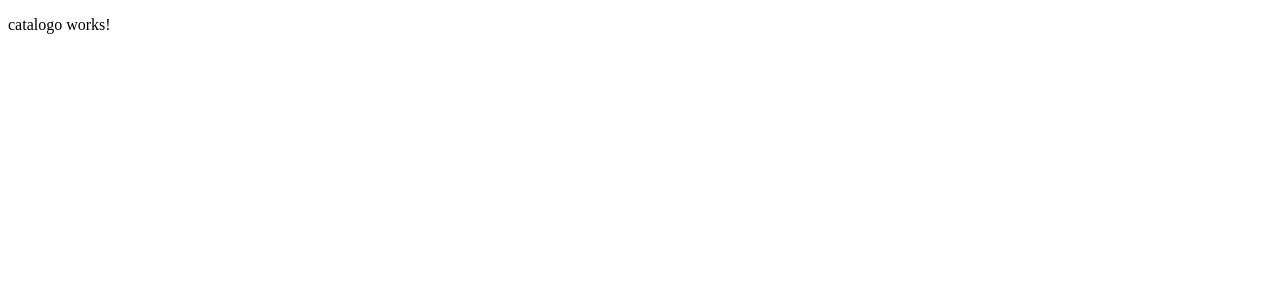
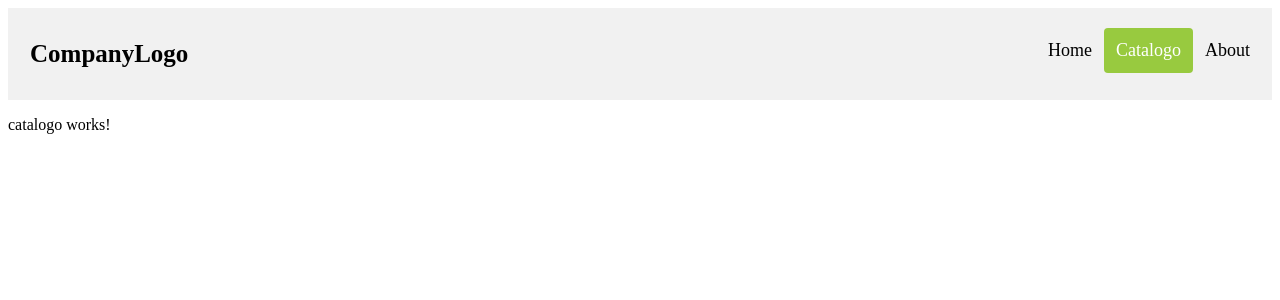
Before and after one commit to KevinFiorentino/angular-modules, an Angular app: page /catalogo in a window 1280 px wide. Shown: the top 300 px of the page. Built offline with nearby package versions, Linux system fonts and the light colour scheme.

Commit message:
RouterLink y RouterActivate

```diff
--- a/src/app/app.component.html
+++ b/src/app/app.component.html
@@ -1 +1,3 @@
+<app-nav-bar></app-nav-bar>
+
 <router-outlet></router-outlet>
--- a/src/app/app.module.ts
+++ b/src/app/app.module.ts
@@ -7,13 +7,15 @@ import { AppComponent } from './app.component';
 import { AboutComponent } from './components/about/about.component';
 import { CatalogoComponent } from './components/catalogo/catalogo.component';
 import { HomeComponent } from './components/home/home.component';
+import { NavBarComponent } from './components/nav-bar/nav-bar.component';
 
 @NgModule({
   declarations: [
     AppComponent,
     CatalogoComponent,
     AboutComponent,
-    HomeComponent
+    HomeComponent,
+    NavBarComponent
   ],
   imports: [
     BrowserModule,
--- /dev/null
+++ b/src/app/components/nav-bar/nav-bar.component.html
@@ -0,0 +1,13 @@
+<header class="header">
+    <div class="d-flex-mobile">
+        <a href="#" class="logo">CompanyLogo</a>
+    </div>
+    <div class="header-right hidde-menu">
+        <a routerLink="/home" routerLinkActive="active">Home</a>
+        <a routerLink="/catalogo" routerLinkActive="active">Catalogo</a>
+        <!-- <a [routerLink]="['/catalogo', electronica]" routerLinkActive="active">Electrónica</a>
+        <a [routerLink]="['/catalogo', 12]" routerLinkActive="active">Categoría 12</a>
+        <a [routerLink]="['/catalogo', 13ABC]" routerLinkActive="active">Categoría 13ABC</a> -->
+        <a routerLink="/about" routerLinkActive="active">About</a>
+    </div>
+</header>
--- /dev/null
+++ b/src/app/components/nav-bar/nav-bar.component.scss
@@ -0,0 +1,56 @@
+.header {
+  overflow: hidden;
+  background-color: #f1f1f1;
+  padding: 20px 10px;
+
+  a {
+    float: left;
+    color: black;
+    text-align: center;
+    padding: 12px;
+    text-decoration: none;
+    font-size: 18px;
+    border-radius: 4px;
+
+    &.logo {
+      font-size: 25px;
+      font-weight: bold;
+    }
+  }
+
+  a:hover {
+    background-color: #ddd;
+    color: black;
+  }
+
+  a.active {
+    background-color: #98ca3f;
+    color: white;
+  }
+
+  .header-right {
+    float: right;
+  }
+}
+
+/* Header Mobile */
+@media screen and (max-width: 512px) {
+  .d-flex-mobile {
+    display: flex;
+    justify-content: space-between;
+    align-items: center;
+  }
+  .header {
+    a {
+      float: none;
+      display: block;
+      text-align: left;
+    }
+    .header-right {
+      float: none;
+    }
+  }
+  .hidde-menu {
+    display: none;
+  }
+}
```
Also changed, not shown: src/app/components/nav-bar/nav-bar.component.ts (added, +12 -0 lines), 1 other file (tests, documents, lock files or other folders).
